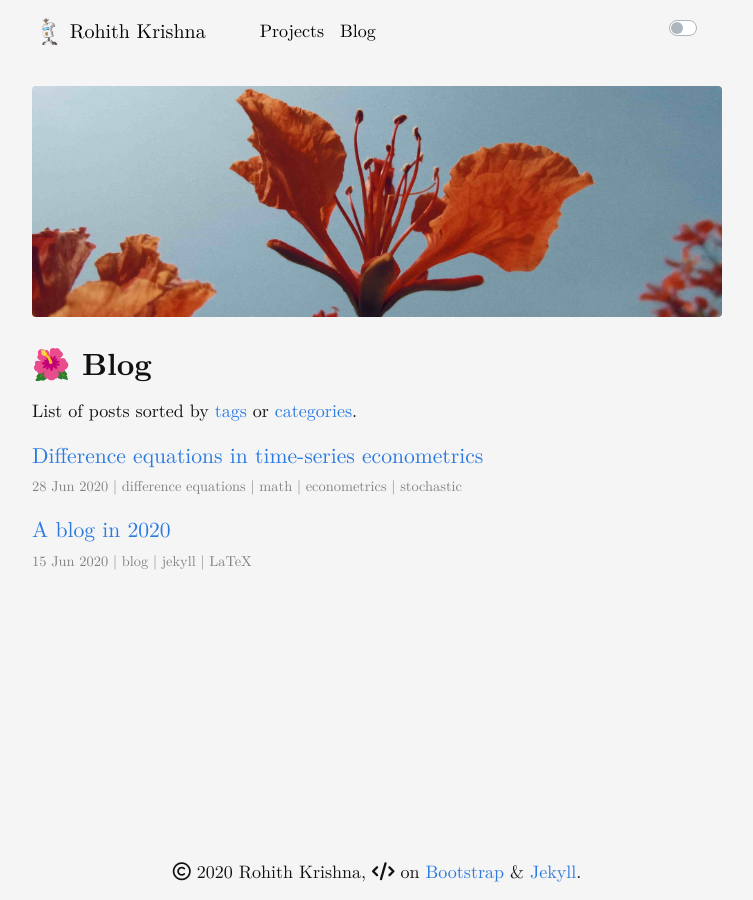
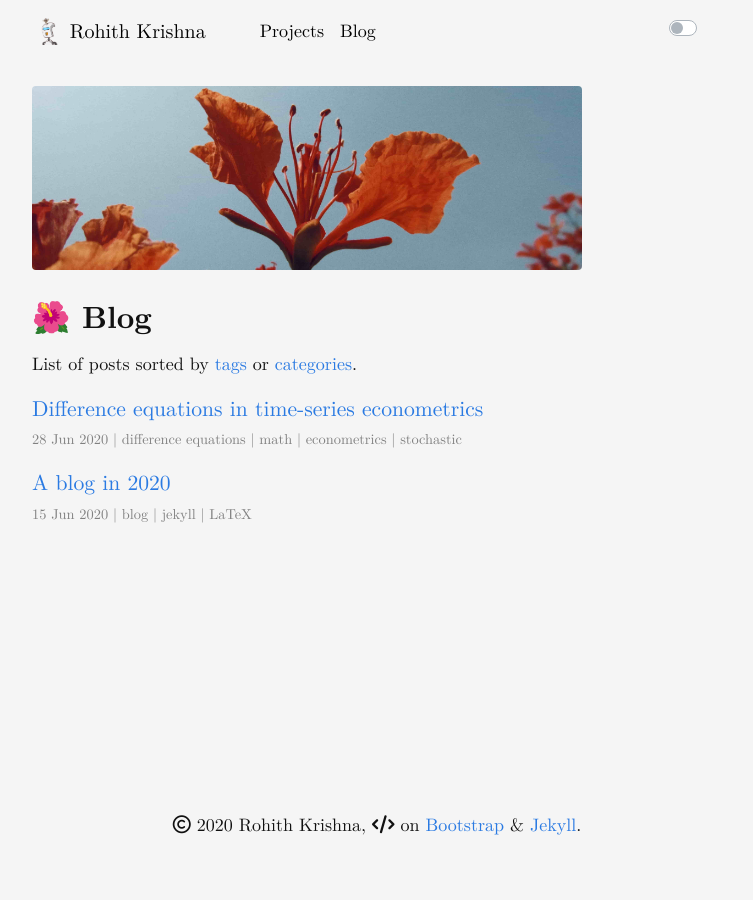
Before and after one commit to rohithmay/rohithmay.github.io, a Jekyll site: the page built from blog/index.html, in a window 1280 px wide. Shown: the whole page, without its empty margins (263-1016 px from the left). Built offline with Jekyll 4.4.1, drawn with Linux system fonts in a browser that asks for light colours; nearby versions of some CDN libraries; a style sheet for code colours, icons or effects is not loaded.

Commit message:
Update index.html

```diff
--- a/blog/index.html
+++ b/blog/index.html
@@ -10,11 +10,11 @@ permalink: /blog
 
 
 
-            <div align="center">
+            <div align="left">
            <img style="margin: 0px 0 0px 0;"
                src="/images/img17-min.jpg"
                class="rounded"
-               width = "700"/></div> <br/>
+               width = "550"/></div> <br/>
 
             <div align="left">
               <h1 class="display-5">🌺 Blog</h1>
```
